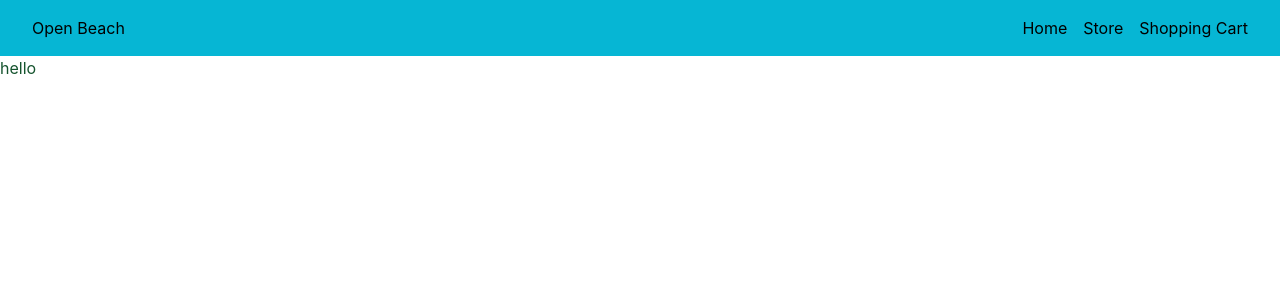
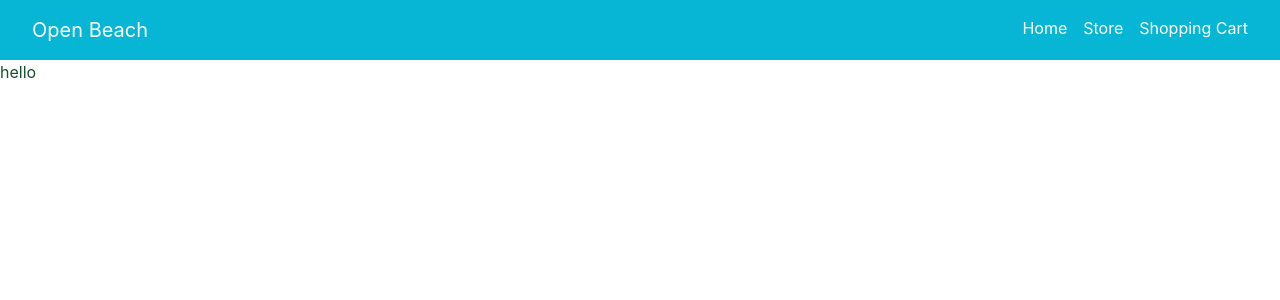
Before and after one commit to Tho-Tu/shopping-cart, a React (Vite) app: page / in a window 1280 px wide. Shown: the top 300 px of the page. Built offline with nearby package versions, Linux system fonts and the light colour scheme.

Commit message:
Update font color

```diff
--- a/src/components/ErrorPage.tsx
+++ b/src/components/ErrorPage.tsx
@@ -4,7 +4,7 @@ const ErrorPage = () => {
   return (
     <div>
       <h1>Oh no, this route doesn't exist!</h1>
-      <Link to="/">
+      <Link to="/" className="text-cyan-500">
         You can go back to the home page by clicking here, though!
       </Link>
     </div>
--- a/src/components/Header.tsx
+++ b/src/components/Header.tsx
@@ -3,8 +3,8 @@ import { Link } from "react-router-dom";
 function Header() {
   return (
     <div className="flex justify-between py-4 px-8 bg-cyan-500">
-      <div className="min-w-max">Open Beach</div>
-      <nav className="flex gap-4">
+      <div className="min-w-max text-white text-xl">Open Beach</div>
+      <nav className="flex gap-4 text-white">
         <Link to="/home">Home</Link>
         <Link to="/store">Store</Link>
         <Link to="" className="min-w-max">
```
